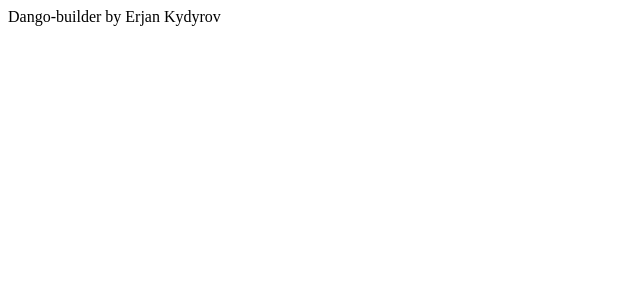
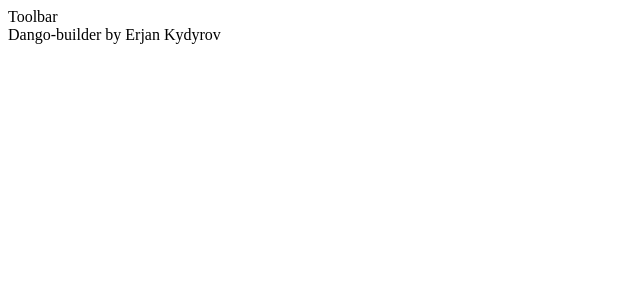
Before and after one commit to Erjankydyrov/builder, a React (Create React App) app: page / in a window 1280 px wide. Shown: the top 300 px of the page, without its empty margins (0-640 px from the left). Built offline with nearby package versions, Linux system fonts and the light colour scheme.

Commit message:
added in Layout Toolbar

```diff
--- a/src/components/Layout/Layout.js
+++ b/src/components/Layout/Layout.js
@@ -1,8 +1,10 @@
+import Toolbar from "../Toolbar/Toolbar";
 import classes from "./Layout.module.css";
 
 const Layout = ({ children }) => {
     return (
     <div className = {classes.Layout}>
+        <Toolbar />
         {children}
     </div>
     );
```
